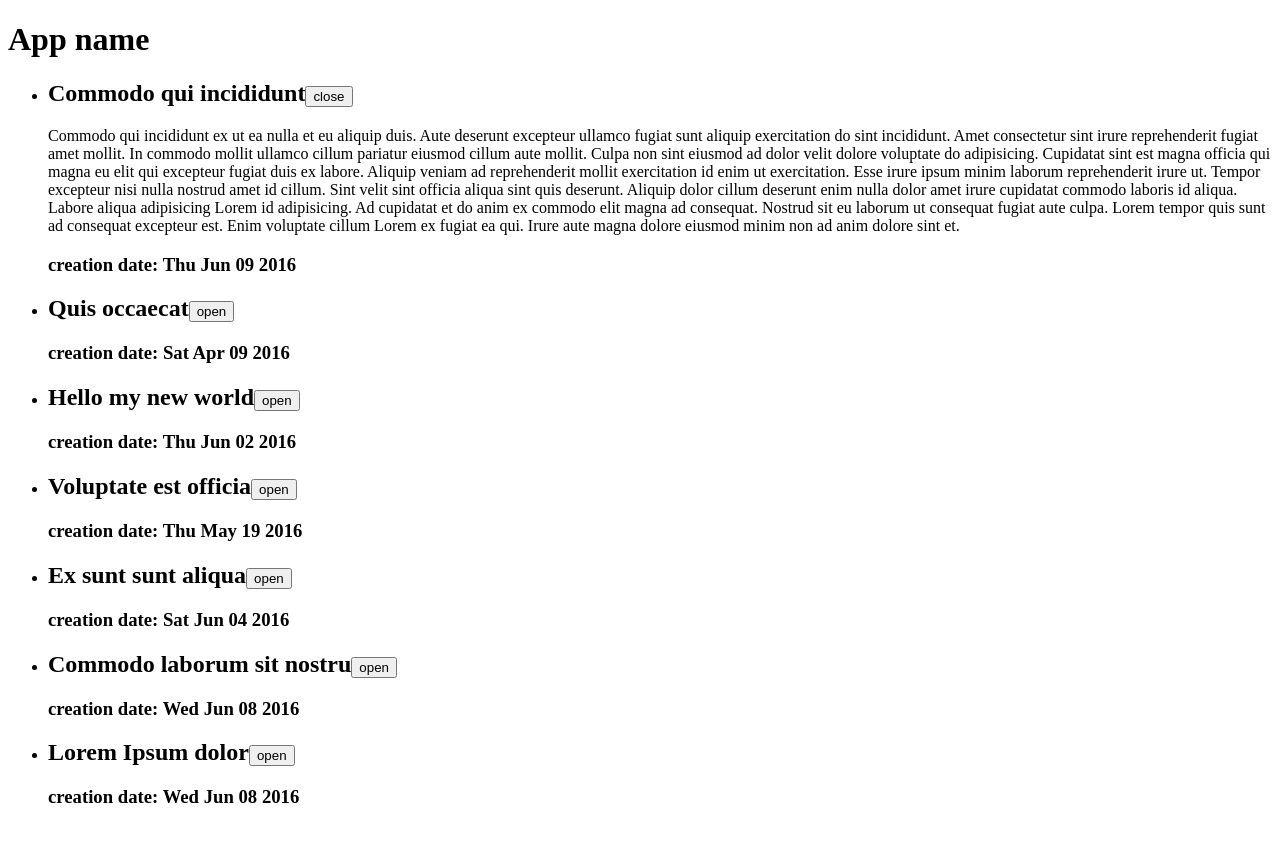
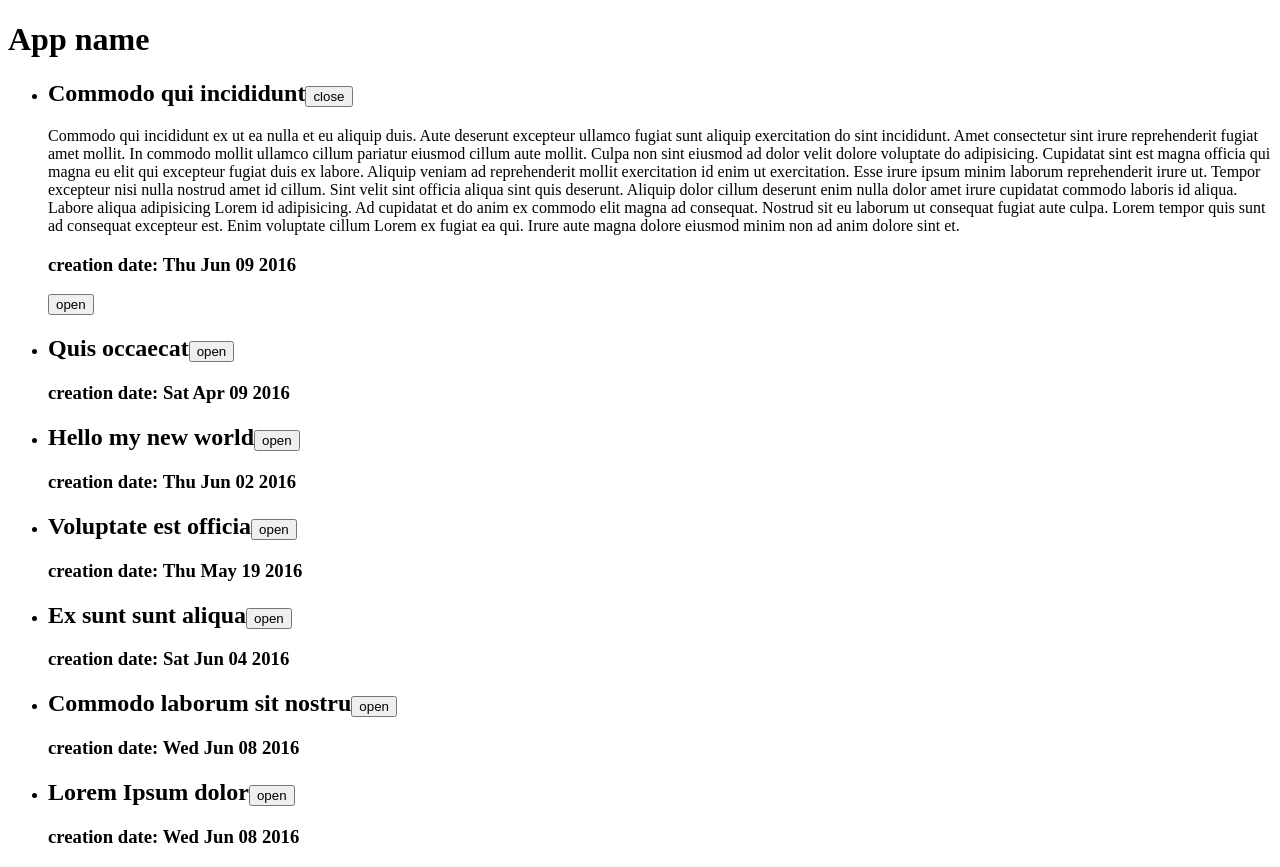
Before and after one commit to romabelka/basic-react-11-01, a React app: page / in a window 1280 px wide. Before the commit the page ends 827 px from the top, so only its background shows below. Built offline with nearby package versions, Linux system fonts and the light colour scheme.

Commit message:
Add commentList

```diff
--- a/src/components/Article.js
+++ b/src/components/Article.js
@@ -1,4 +1,5 @@
 import React, {Component} from 'react'
+import CommentList from './CommentList'
 
 class Article extends Component {
     constructor(props) {
@@ -38,6 +39,7 @@ class Article extends Component {
         const {article} = this.props
 //        if (this.state.isOpen) throw new Error()
         const body = this.state.isOpen && <section>{article.text}</section>
+        const commentList = this.state.isOpen && <CommentList comments = {article.comments}/>
         return (
             <div>
                 <h2>
@@ -48,6 +50,7 @@ class Article extends Component {
                 </h2>
                 {body}
                 <h3>creation date: {(new Date(article.date)).toDateString()}</h3>
+                {commentList}
             </div>
         )
     }
--- /dev/null
+++ b/src/components/Comment.js
@@ -0,0 +1,15 @@
+import React, {Component} from 'react'
+
+class Comment extends Component {
+  render() {
+    const {comment} = this.props;
+    return (
+      <div>
+        <h4>{comment.user}</h4>
+        <div>{comment.text}</div>
+      </div>
+    );
+  }
+}
+
+export default Comment
--- /dev/null
+++ b/src/components/CommentList.js
@@ -0,0 +1,38 @@
+import React, {Component} from 'react'
+import Comment from './Comment'
+
+class CommentList extends Component {
+  state = {
+    isOpen: false
+  }
+
+  handleClick = () => {
+    this.setState((state) => ({
+      isOpen: !state.isOpen
+    }));
+  }
+
+  render() {
+    const {comments} = this.props;
+    const commentElements = comments ? comments.map((comment)=>{
+      return (
+        <li key={comment.id}>
+          <Comment comment={comment}/>
+        </li>
+      )
+    }) : 'No comments';
+
+    return (
+      <div>
+        <button onClick={this.handleClick}>
+          {this.state.isOpen ? 'close' : 'open'}
+        </button>
+        <ul>
+          {this.state.isOpen && commentElements}
+        </ul>
+      </div>
+    );
+  }
+}
+
+export default CommentList
```
